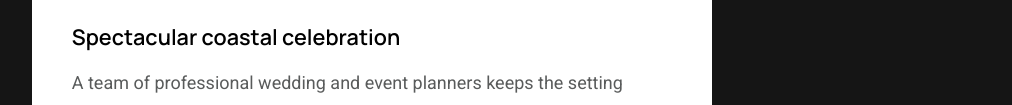
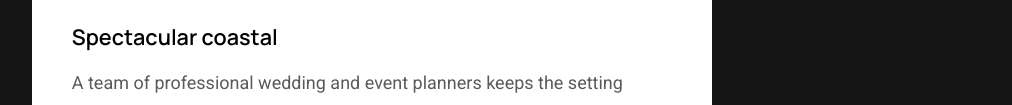
Before and after one commit to Habeebahcode/NLP, a plain HTML site: page index.html in a window 1280 px wide. Both pictures are taken after a click on the link "Spectacular coastal celebration". Shown: the part 3580-3685 px from the top of the page, without its empty margins (266-1278 px from the left). Drawn offline with Linux system fonts and the light colour scheme.

Commit message:
Celebration

```diff
--- a/index.html
+++ b/index.html
@@ -359,7 +359,7 @@
             <img src="images/portfolio/gallery/g-droplet.jpg" alt="" />
 
             <div class="modal-popup__desc">
-                <h5>Spectacular coastal celebration </h5>
+                <h5>Spectacular coastal</h5>
                 <p>A team of professional wedding and event planners keeps the setting simple and reveals something
                     unexpected and intimate about our dear clients. </p>
 
```
